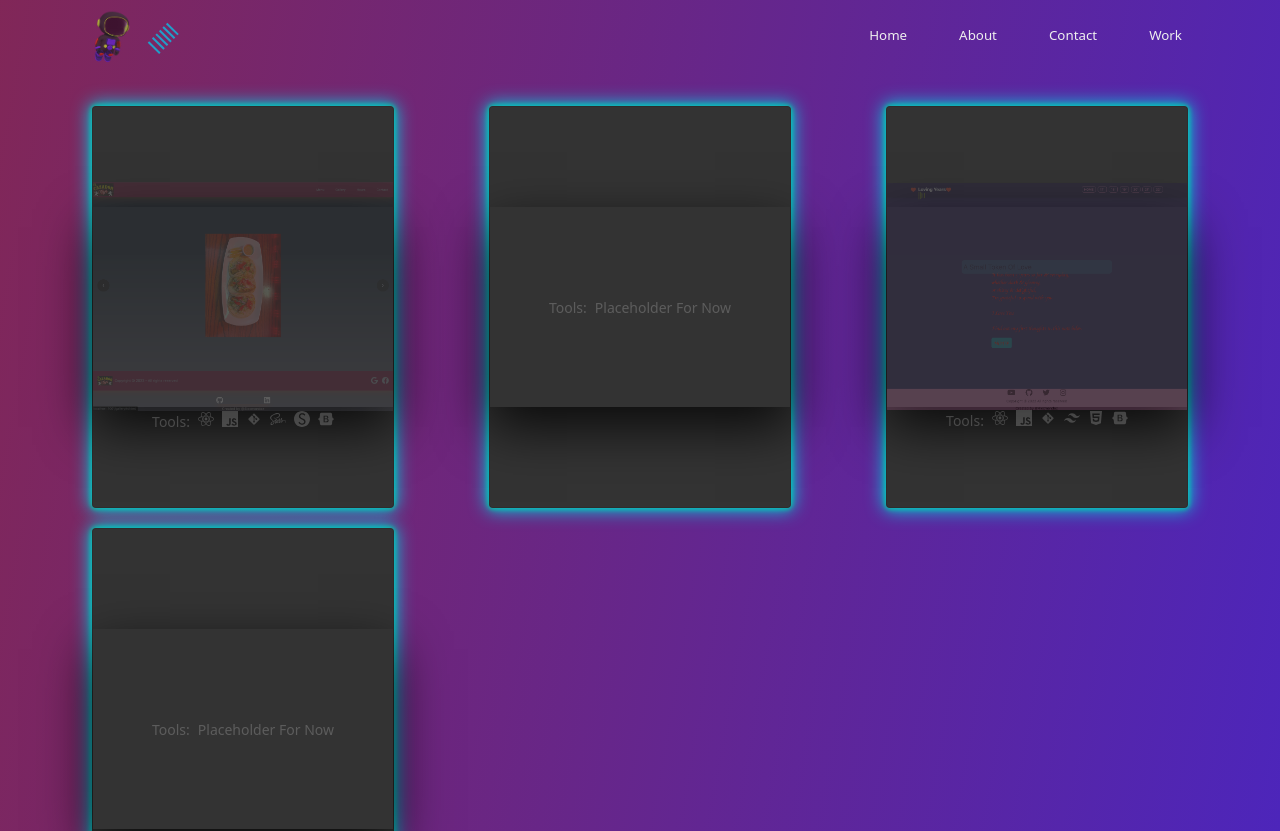
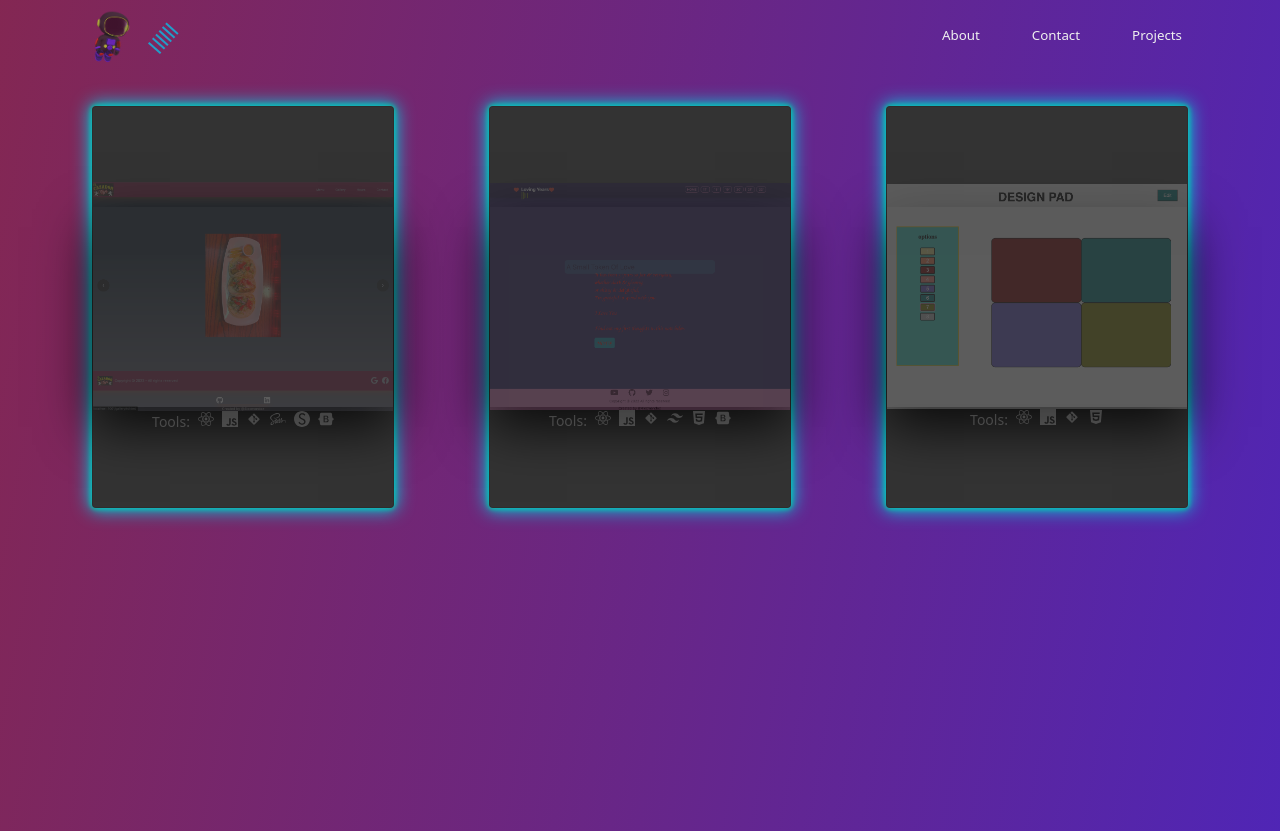
Before and after one commit to 4lexjandro/portfolio, a React (Create React App) app: page /work in a window 1280 px wide. Shown: the top 831 px of the page. Built offline with nearby package versions, Linux system fonts and the light colour scheme.

Commit message:
added designpad again to show group project

```diff
--- a/src/Parts/Bar.jsx
+++ b/src/Parts/Bar.jsx
@@ -67,11 +67,11 @@ const Bar = () => {
 
         <Navbar.Collapse id="responsive-navbar-nav">
           <Nav className="ms-auto" defaultActiveKey="#home">
-            <Nav.Item>
+            {/* <Nav.Item>
               <Nav.Link as={Link} to="/" onClick={() => updateExpanded(false)}>
                Home
               </Nav.Link>
-            </Nav.Item>
+            </Nav.Item> */}
 
             <Nav.Item>
               <Nav.Link
@@ -100,7 +100,7 @@ const Bar = () => {
                 to="/work"
                 onClick={() => updateExpanded(false)}
               >
-                 Work
+                 Projects
               </Nav.Link>
             </Nav.Item>
 
--- a/src/Routes/WorkPage.js
+++ b/src/Routes/WorkPage.js
@@ -1,6 +1,7 @@
 import Footer from '../Parts/Footer'
 import P3 from '../Visuals/P3.png'
 import P6 from '../Visuals/P6.png'
+import P8 from '../Visuals/P8.png'
 import { FontAwesomeIcon } from "@fortawesome/react-fontawesome";
 import { faGithub } from "@fortawesome/free-brands-svg-icons";
 import {FaReact, FaSass, FaHtml5, FaBootstrap} from "react-icons/fa"
@@ -49,9 +50,11 @@ const WorkPage = () => {
     </div>
        </div>
        <div className="face face2">
-         <div className="content">
-           <p>El Cazador Cafe located in Yonkers, NY</p>
-           <p>Solo project done for local business</p>
+         <div className="projectCards">
+           El Cazador Cafe located in Yonkers, NY
+           <br/>
+           Solo project done for local business
+           <br/>
            <a href="https://github.com/4lexmendez/restaurant"
         className="git">
         <FontAwesomeIcon icon={faGithub} size="2x" />
@@ -78,16 +81,16 @@ const WorkPage = () => {
 
 
 
-{/* Landing Page website */}
+{/* Landing Page website
 
     <section className="main-div main-div3">
     <header className="card">
        <div className="face face1">
-         <div className="content">
+         <div className="content">      */}
          {/* Commented Out image for now until further notice */}
          {/* <a href="https://agency-beige.vercel.app/">
          <img src ={P2} width="300px" height="300px" alt="pro" /> </a> */}
-         <section className=" space-x-2 flex flex-row">
+         {/* <section className=" space-x-2 flex flex-row">
            <small>Tools: </small>
       <small>Placeholder For Now</small>
     </section>
@@ -104,7 +107,7 @@ const WorkPage = () => {
          </div>
        </div>
     </header>
-    </section>
+    </section> */}
 
 
 
@@ -136,7 +139,7 @@ const WorkPage = () => {
          </div>
        </div>
        <div className="face face2">
-         <div className="content">
+       <div className="projectCards">
            <p>Gallery of the memories I've created with the girl of my dreams.</p>
 
            <a href="https://github.com/4lexmendez/LovingYears"
@@ -163,19 +166,24 @@ const WorkPage = () => {
     <header className="card">
        <div className="face face1">
          <div className="content">
-         {/* Commented Out image for now until further notice */}
-         {/* <a href="https://agency-beige.vercel.app/">
-         <img src ={P2} width="300px" height="300px" alt="pro" /> </a> */}
+         {/* Commented Out image for now until further notice  */}
+          <a href="https://designp-4-d.vercel.app/">
+         <img src ={P8} width="300px" height="300px" alt="pro" /> </a>
          <section className=" space-x-2 flex flex-row">
            <small>Tools: </small>
-      <small>Placeholder For Now</small>
+           <FaReact/>
+      <SiJavascript/>
+      <DiGit/>
+
+      <FaHtml5/>
+
     </section>
          </div>
        </div>
        <div className="face face2">
-         <div className="content">
-         Empty Space
-           <br/> Placeholder for future project
+       <div className="projectCards">
+         Group Project
+           <br/>Change color of pad by editing, dragging and dropping.<br/>
            <a href="https://github.com/4lexmendez/agency"
         className="git">
         <FontAwesomeIcon icon={faGithub} size="2x" />
--- a/src/style.css
+++ b/src/style.css
@@ -1,4 +1,4 @@
-.contextt
+
 
 
   .sticky {
@@ -125,6 +125,11 @@
   .navbar-nav .nav-item a:hover::after {
     width: 100%;
   }
+
+
+
+
+
 
 
 
@@ -735,3 +740,11 @@ padding: 20px; }
   }
 
 }
+
+.projectCards {
+
+  text-align: center;
+  color: #fff;
+  font-size: 15px;
+
+}
```
Also changed, not shown: src/Routes/Home.jsx (+0 -11 lines), src/Visuals/P8.png.
